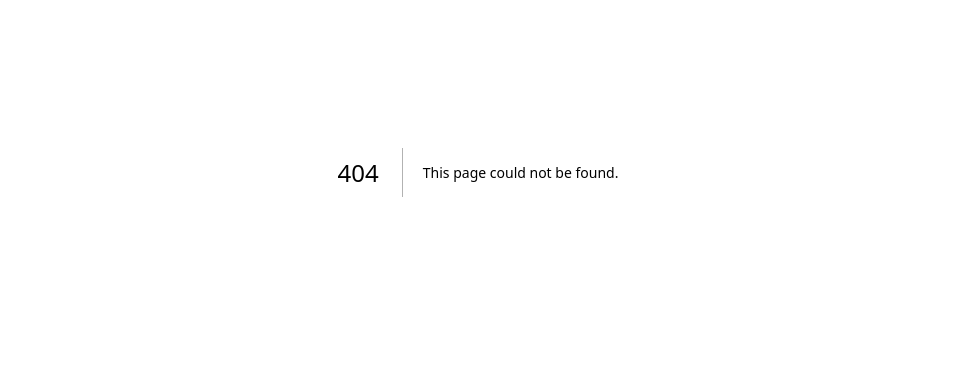
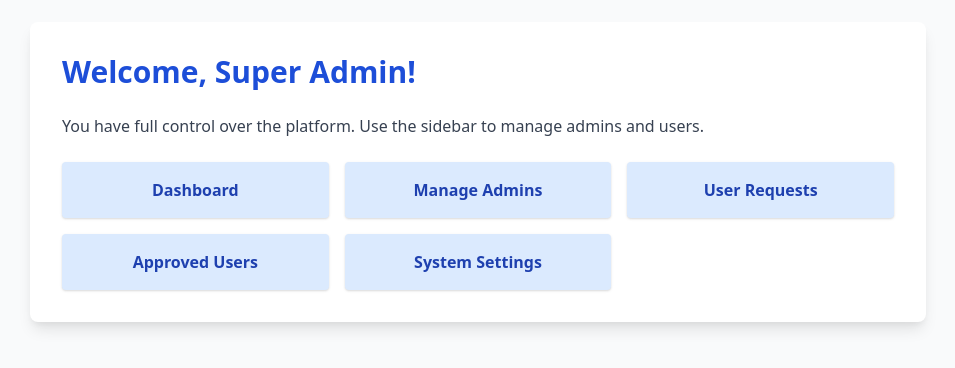
Before and after one commit to bonnycool/matrimony-frontend-, a Next.js app: page /admin/superdash in a window 1280 px wide. Before the commit this address had no page. Shown: the part 228-596 px from the top of the page, without its empty margins (162-1117 px from the left). Built offline with nearby package versions, Linux system fonts and the light colour scheme.

Commit message:
Added super admin dashboard layout

```diff
--- /dev/null
+++ b/src/app/admin/superdash/page.tsx
@@ -0,0 +1,37 @@
+ 'use client';
+
+import React from 'react';
+
+const SuperAdminPage: React.FC = () => {
+  return (
+    <div className="flex flex-col items-center justify-center min-h-screen bg-gray-50 px-4">
+      <div className="w-full max-w-4xl bg-white shadow-lg rounded-lg p-8">
+        <h1 className="text-3xl font-bold text-blue-700 mb-6">Welcome, Super Admin!</h1>
+        <p className="text-gray-700 mb-6">
+          You have full control over the platform. Use the sidebar to manage admins and users.
+        </p>
+
+        {/* Admin dashboard links */}
+        <div className="grid grid-cols-1 sm:grid-cols-2 md:grid-cols-3 gap-4">
+          <a href="#" className="block text-center bg-blue-100 hover:bg-blue-200 text-blue-800 font-semibold py-4 px-6 rounded shadow">
+            Dashboard
+          </a>
+          <a href="#" className="block text-center bg-blue-100 hover:bg-blue-200 text-blue-800 font-semibold py-4 px-6 rounded shadow">
+            Manage Admins
+          </a>
+          <a href="#" className="block text-center bg-blue-100 hover:bg-blue-200 text-blue-800 font-semibold py-4 px-6 rounded shadow">
+            User Requests
+          </a>
+          <a href="#" className="block text-center bg-blue-100 hover:bg-blue-200 text-blue-800 font-semibold py-4 px-6 rounded shadow">
+            Approved Users
+          </a>
+          <a href="#" className="block text-center bg-blue-100 hover:bg-blue-200 text-blue-800 font-semibold py-4 px-6 rounded shadow">
+            System Settings
+          </a>
+        </div>
+      </div>
+    </div>
+  );
+};
+
+export default SuperAdminPage;
```
